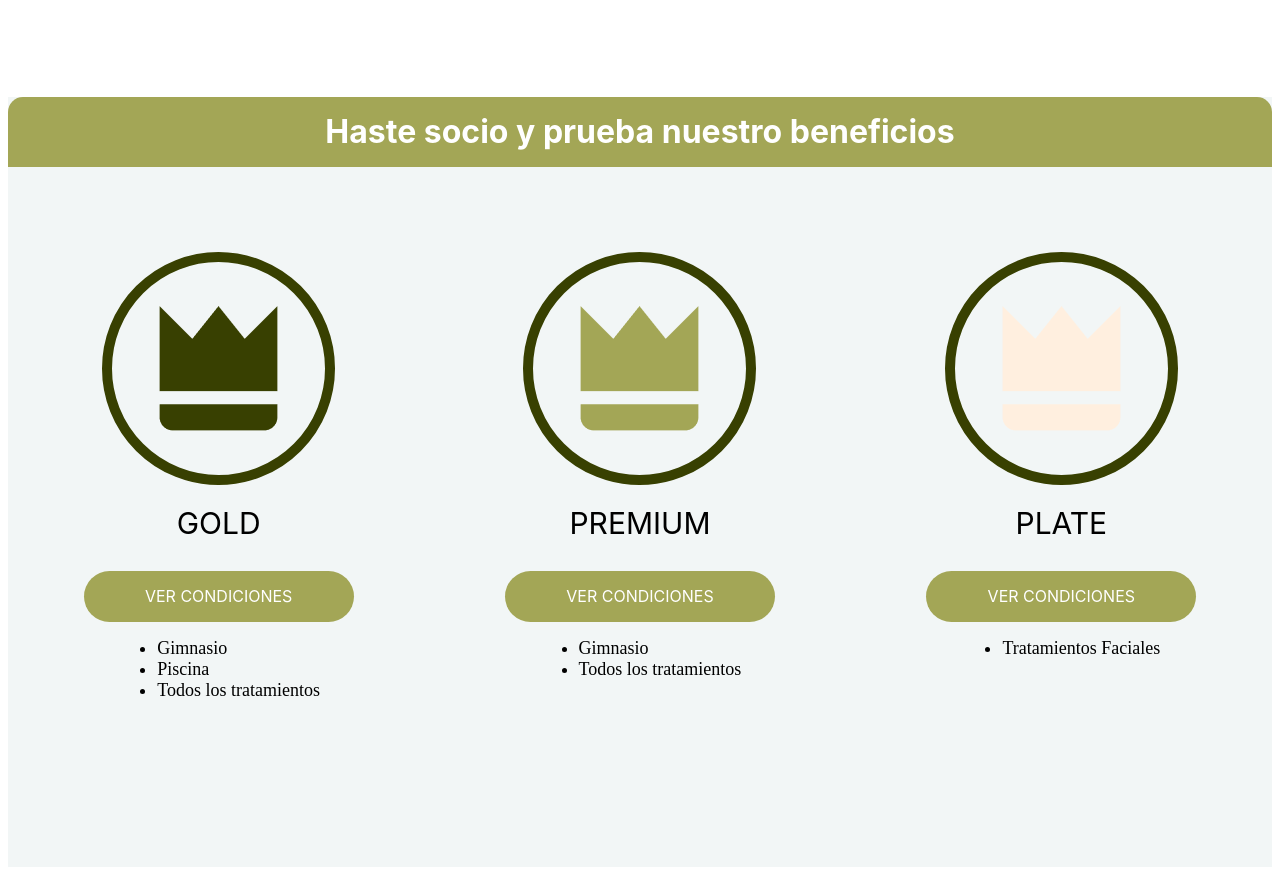
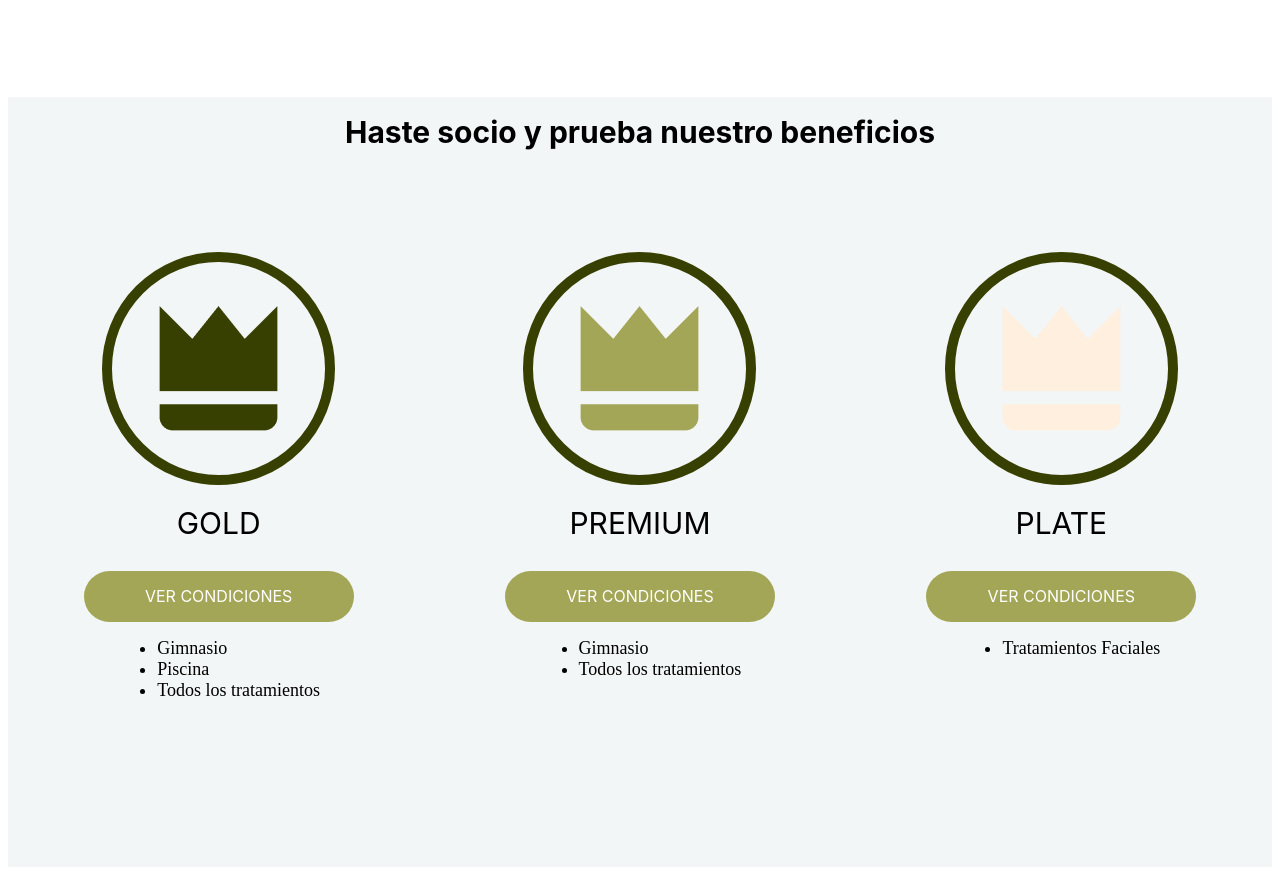
Before and after one commit to EusoBrainc/EusoBrainc.github.io, a plain HTML site: page index.html in a window 1280 px wide. Shown: the part 1298-2173 px from the top of the page. Drawn offline with Linux system fonts and the light colour scheme; a web font is replaced by a local one.

Commit message:
index.html

```diff
--- a/index.html
+++ b/index.html
@@ -243,6 +243,13 @@
 
 
         }
+        .vip .titulo_vip{
+            font-size: 30px;
+            font-family: "Inter", sans-serif;
+            font-style: SemiBold ;
+            background: none;
+            color: #000000;
+        }
 
 
 
@@ -317,7 +324,7 @@
             </div>
         </div>
         <div class="vip">
-            <h2 class="titulos_vip">Haste socio y prueba nuestro beneficios</h2>
+            <h2 class="titulo_vip">Haste socio y prueba nuestro beneficios</h2>
             <div class="cajas_vip">
                 <div class="clasificacion">
                     <div class="img">
```
